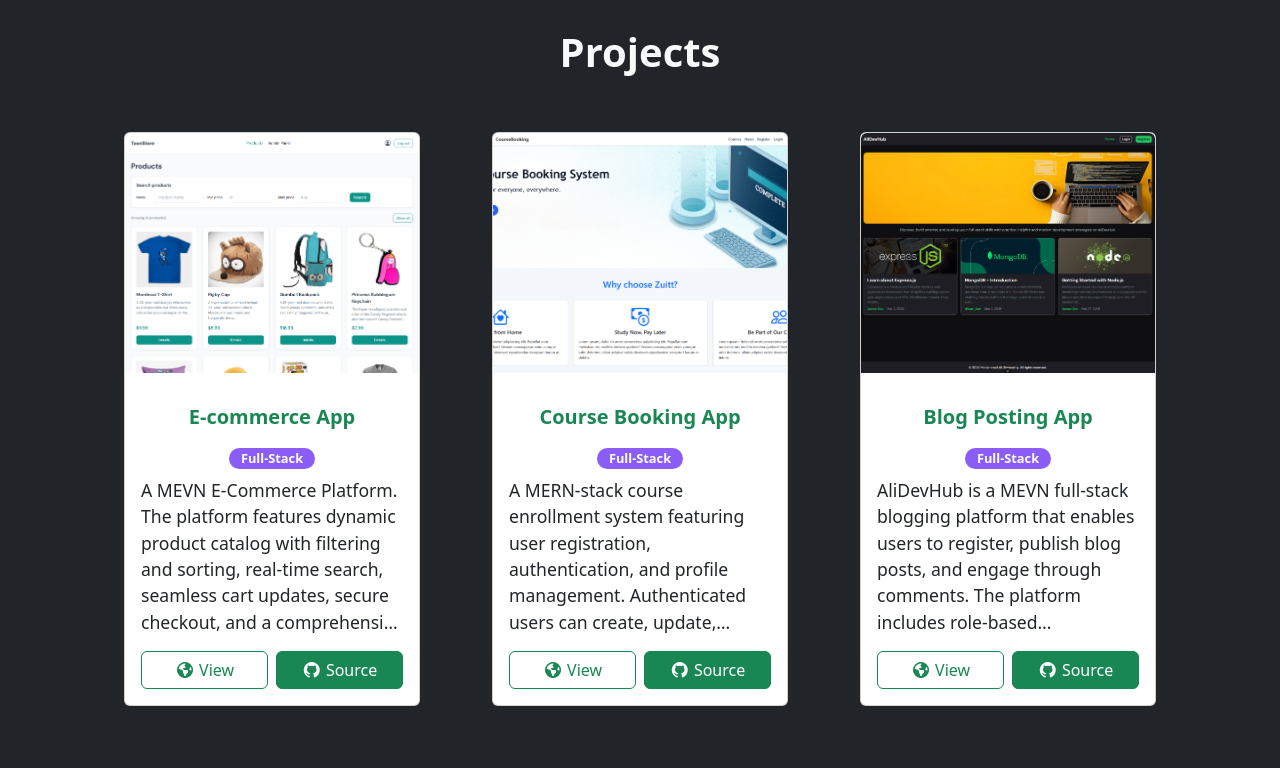
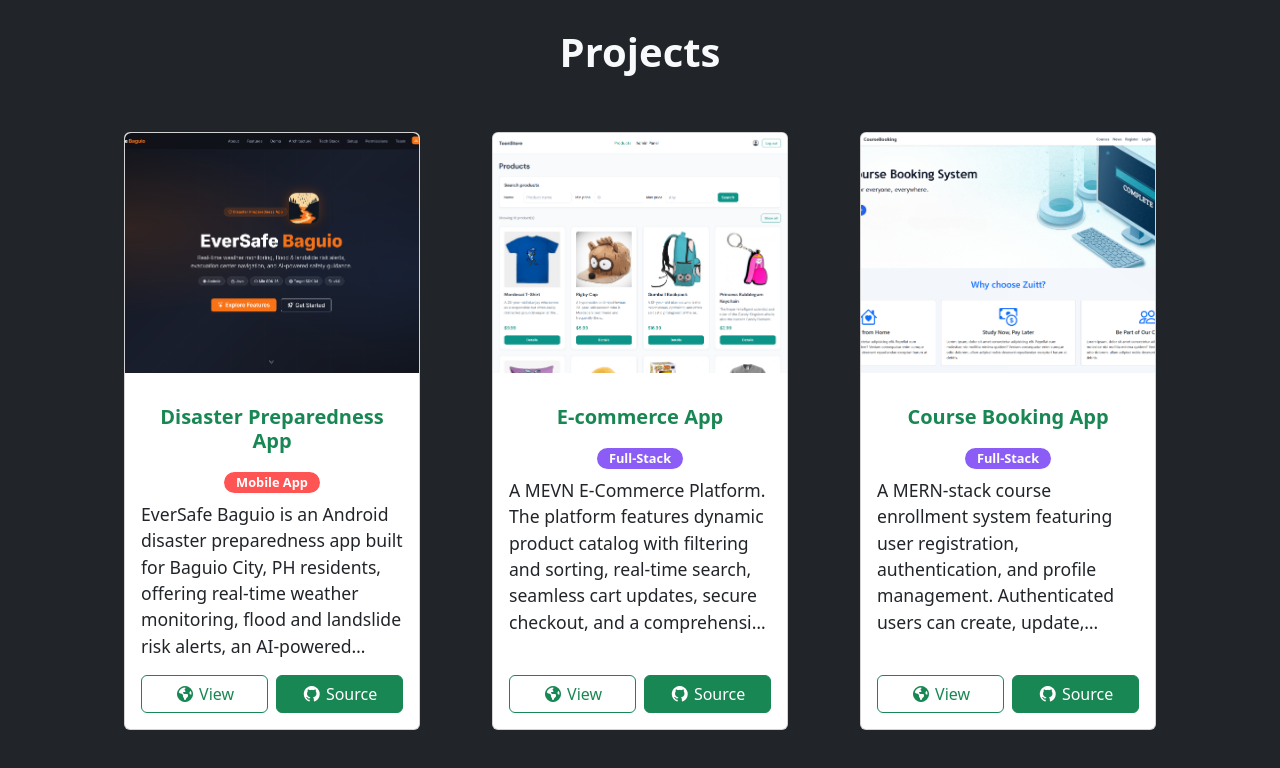
Before and after one commit to DimaxKun/mohammaddimacaling-portfolio, a Vue app: page / in a window 1280 px wide. Shown: the part 820-1588 px from the top of the page. Built offline with nearby package versions, Linux system fonts and the light colour scheme.

Commit message:
added eversafe baguio app

```diff
--- a/src/assets/main.css
+++ b/src/assets/main.css
@@ -179,6 +179,10 @@ body {
     white-space: nowrap;
 }
 
+.mobileapp {
+    background-color: #ff5454;
+}
+
 .frontend {
     background-color: #3b82f6;
 }
--- a/src/components/ProjectCard.vue
+++ b/src/components/ProjectCard.vue
@@ -9,7 +9,7 @@
         <div class="text-center">
           <span
             class="mb-2 badge rounded-pill"
-            :class="project.type ? project.type.toLowerCase().replace('-', '') : ''"
+            :class="getTypeClass(project.type)"
           >
             {{ project.type }}
           </span>
@@ -44,6 +44,7 @@ const getTypeClass = (type) => {
 
   const t = type.toLowerCase();
 
+  if (t === 'mobile app') return 'mobileapp';
   if (t === 'front-end') return 'frontend';
   if (t === 'back-end') return 'backend';
   if (t === 'full-stack') return 'fullstack';
--- a/src/data/projects.json
+++ b/src/data/projects.json
@@ -1,4 +1,13 @@
 [
+  {
+    "id": 0,
+    "title": "Disaster Preparedness App",
+    "type": "Mobile App",
+    "description": "EverSafe Baguio is an Android disaster preparedness app built for Baguio City, PH residents, offering real-time weather monitoring, flood and landslide risk alerts, an AI-powered safety chatbot, an interactive evacuation center map, emergency contacts, and more.",
+    "image": "/images/eversafebaguio.png",
+    "view": "https://dimaxkun.github.io/EverSafe_Baguio-APP/",
+    "source": "https://github.com/DimaxKun/EverSafe_Baguio-APP"
+  },
   {
     "id": 1,
     "title": "E-commerce App",
```
Also changed, not shown: public/images/eversafebaguio.png (added).
